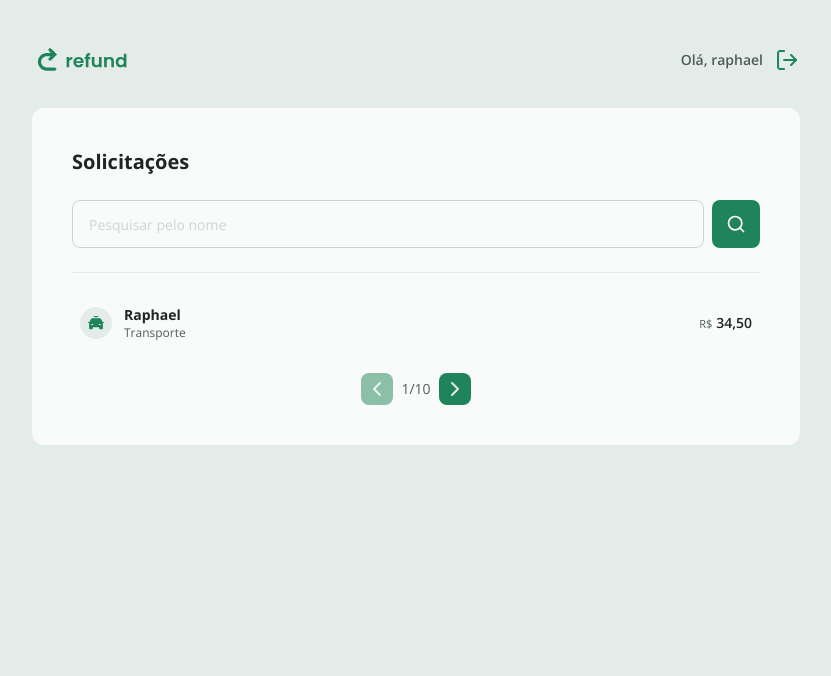
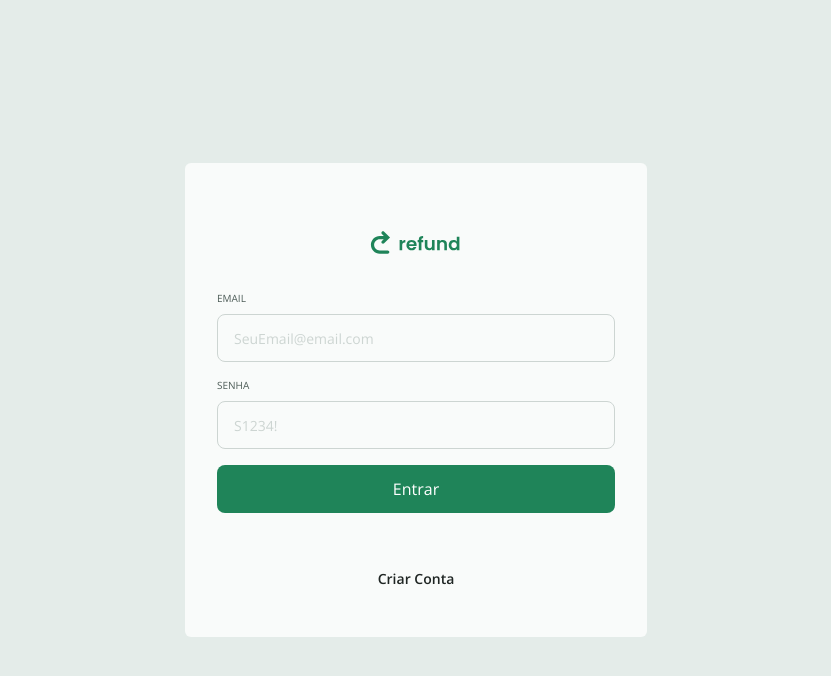
Before and after one commit to Raphael-Steimvacher/Refund_2.0, a React (Vite) app: page / in a window 1280 px wide. Shown: the top 676 px of the page, without its empty margins (224-1055 px from the left). Built offline with nearby package versions, Linux system fonts and the light colour scheme.

Commit message:
criando a role do usuário

```diff
--- a/src/routes/index.tsx
+++ b/src/routes/index.tsx
@@ -8,13 +8,33 @@
 
 const isLoading = false
 
+const session = {
+  user: {
+    role: "",
+  },
+}
+
 export function Routes() {
+  function Route() {
+    switch (session?.user.role) {
+      case "employee":
+        return <EmployeeRoutes />
+        break
+      case "manager":
+        return <ManagerRoutes />
+        break
+      default:
+        return <AuthRoutes />
+        break
+    }
+  }
+
   if (isLoading) {
     return <Loading />
   }
   return (
     <BrowserRouter>
-      <ManagerRoutes />
+      <Route />
     </BrowserRouter>
   )
 }
```
